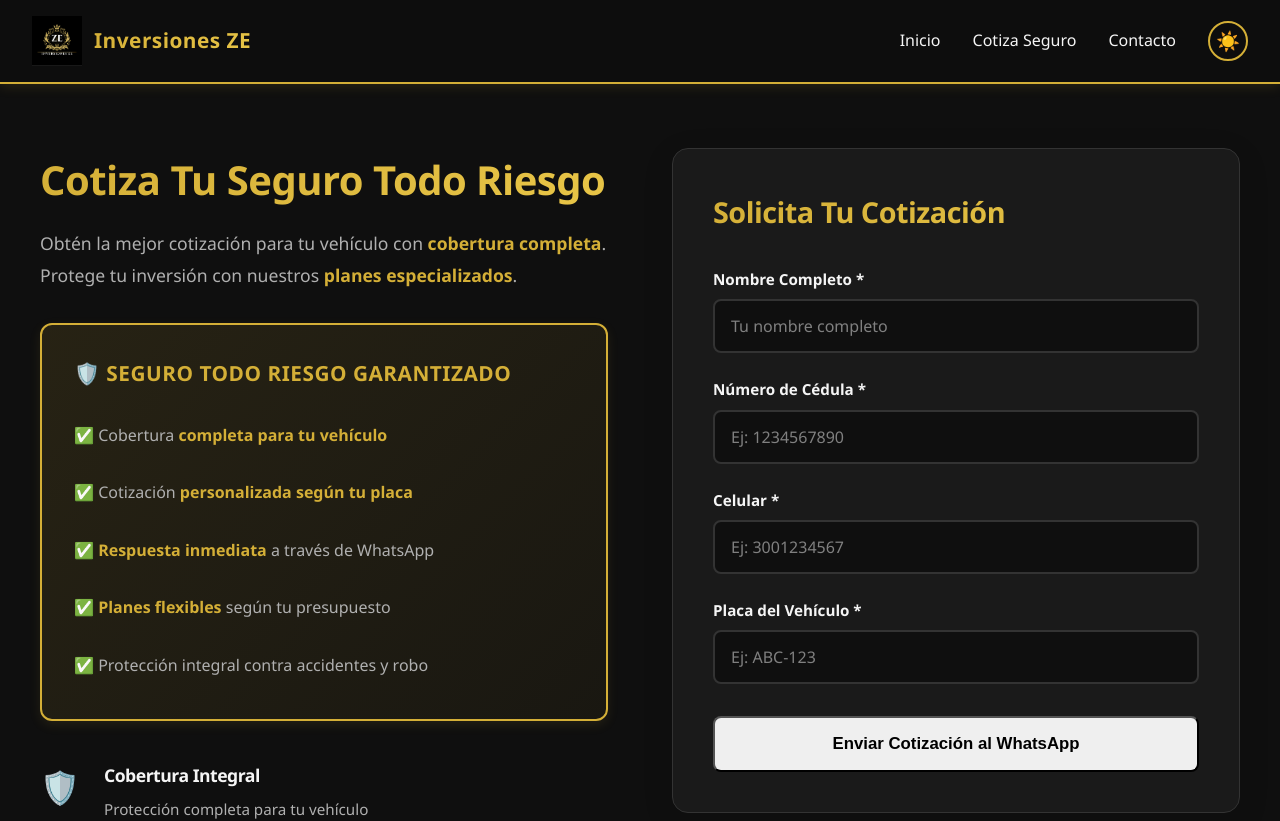
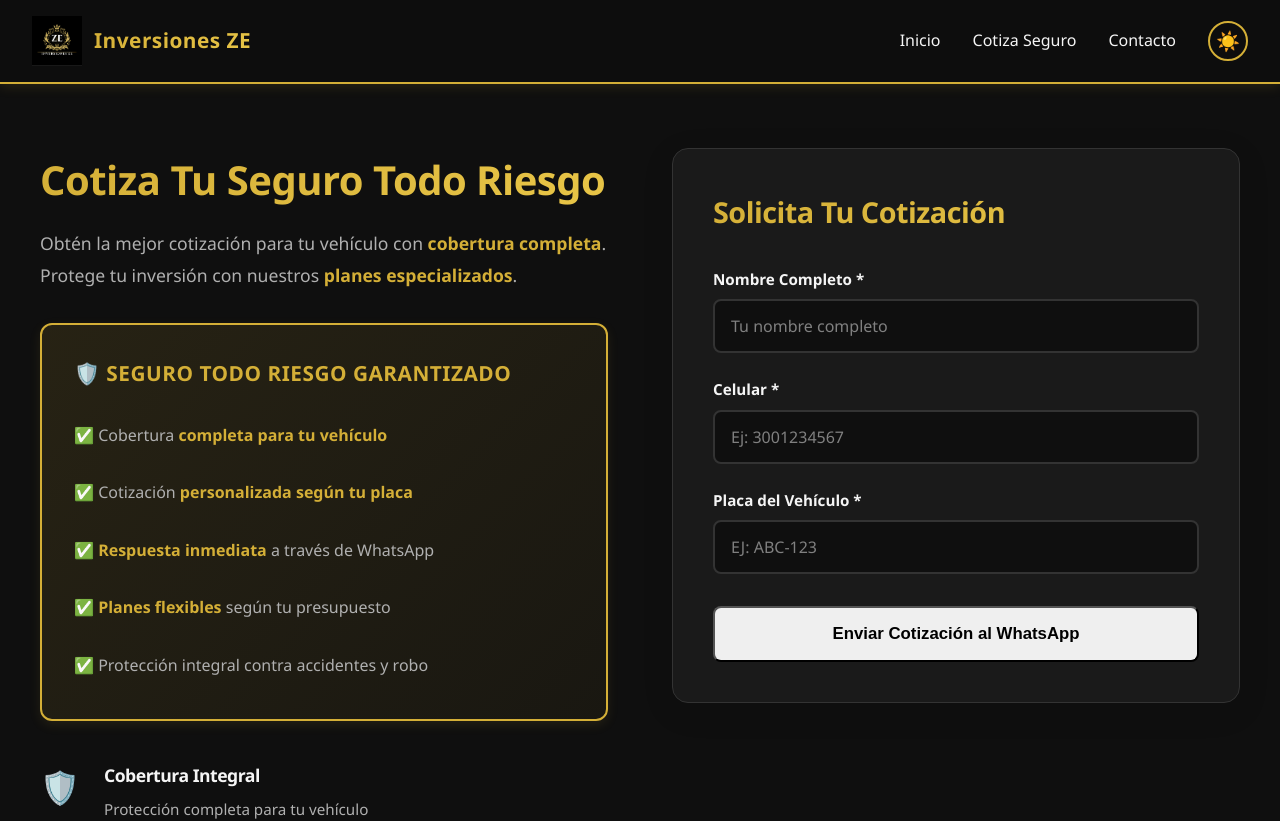
Before and after one commit to SanthyCode/InversionesZE, an Angular app: page /cotiza-seguro in a window 1280 px wide. Shown: the top 821 px of the page. Built offline with nearby package versions, Linux system fonts and the light colour scheme.

Commit message:
Se elimina la solicitud de la cedula, se corrije link para adjuntar informacion en el drive, y se cambia color de letras en el home

```diff
--- a/src/app/pages/contacto/contacto.component.html
+++ b/src/app/pages/contacto/contacto.component.html
@@ -71,7 +71,7 @@
           <label for="telefono">Número de Contacto</label>
           <input
             id="telefono"
-            type="tel"
+            type="number"
             formControlName="telefono"
             placeholder="Tu número de teléfono"
             [class.error]="contactoForm.get('telefono')?.invalid && contactoForm.get('telefono')?.touched">
--- a/src/app/pages/cotiza-seguro/cotiza-seguro.component.html
+++ b/src/app/pages/cotiza-seguro/cotiza-seguro.component.html
@@ -72,27 +72,11 @@
           </span>
         </div>
 
-        <!-- Cédula -->
-        <div class="form-group">
-          <label for="cedula">Número de Cédula *</label>
-          <input
-            type="text"
-            id="cedula"
-            formControlName="cedula"
-            placeholder="Ej: 1234567890"
-            class="form-input"
-            [class.error]="cotizaForm.get('cedula')?.invalid && cotizaForm.get('cedula')?.touched"
-          />
-          <span class="error-message" *ngIf="cotizaForm.get('cedula')?.invalid && cotizaForm.get('cedula')?.touched">
-            Por favor ingresa tu número de cédula
-          </span>
-        </div>
-
         <!-- Celular -->
         <div class="form-group">
           <label for="celular">Celular *</label>
           <input
-            type="tel"
+            type="number"
             id="celular"
             formControlName="celular"
             placeholder="Ej: 3001234567"
@@ -114,6 +98,8 @@
             placeholder="Ej: ABC-123"
             class="form-input"
             [class.error]="cotizaForm.get('placa')?.invalid && cotizaForm.get('placa')?.touched"
+            (input)="convertirAMayusculas('placa')"
+            style="text-transform: uppercase;"
           />
           <span class="error-message" *ngIf="cotizaForm.get('placa')?.invalid && cotizaForm.get('placa')?.touched">
             Por favor ingresa la placa del vehículo
--- a/src/app/pages/cotiza-seguro/cotiza-seguro.component.ts
+++ b/src/app/pages/cotiza-seguro/cotiza-seguro.component.ts
@@ -20,16 +20,22 @@ export class CotizaSeguroComponent implements OnInit {
   constructor(private fb: FormBuilder) { }
 
   // ⚠️ REEMPLAZA CON TU URL DE GOOGLE APPS SCRIPT
-  private readonly scriptURL = 'https://script.google.com/macros/s/AKfycbz3vMwx1mZQCv8lYRaRbxf78biCQbgLAwdCU9JZDSHR82ybhjSlE3ptEarZTleYbIlWhA/exec';
+  private readonly scriptURL = 'https://script.google.com/macros/s/AKfycbzz836-7vlt8SY4G9oE9XgNHpRXJJgwKoD1iwa6ksknZL9E8Ag-DYU9Wo0KQXD2GpRM/exec';
   private readonly miNumeroWpp = '573016743186';
 
   ngOnInit(): void {
     this.cotizaForm = this.fb.group({
       nombre: ['', Validators.required],
-      cedula: ['', Validators.required],
       celular: ['', Validators.required],
       placa: ['', Validators.required]
     });
+  }
+
+  convertirAMayusculas(fieldName: string): void {
+    const control = this.cotizaForm.get(fieldName);
+    if (control) {
+      control.setValue(control.value.toUpperCase(), { emitEvent: false });
+    }
   }
 
   enviarFormulario(): void {
@@ -57,7 +63,6 @@ export class CotizaSeguroComponent implements OnInit {
     // Construir mensaje para WhatsApp
     const mensajeWpp = `¡Hola! Solicito una cotización de seguro todo riesgo:
 *Nombre:* ${data.nombre}
-*Cédula:* ${data.cedula}
 *Celular:* ${data.celular}
 *Placa del Vehículo:* ${data.placa}`;
 
--- a/src/app/pages/home/home.component.scss
+++ b/src/app/pages/home/home.component.scss
@@ -30,10 +30,8 @@
   font-size: 3rem;
   font-weight: 800;
   margin-bottom: 1.5rem;
-  background: linear-gradient(135deg, var(--brand-gold), var(--brand-gold-light), var(--brand-gold));
-  -webkit-background-clip: text;
-  -webkit-text-fill-color: transparent;
-  background-clip: text;
+  color: var(--brand-gold);
+  -webkit-text-stroke: 2px rgba(0, 0, 0, 0.4);
   animation: fadeInDown 0.8s ease-out;
 
   @media (max-width: 768px) {
```
